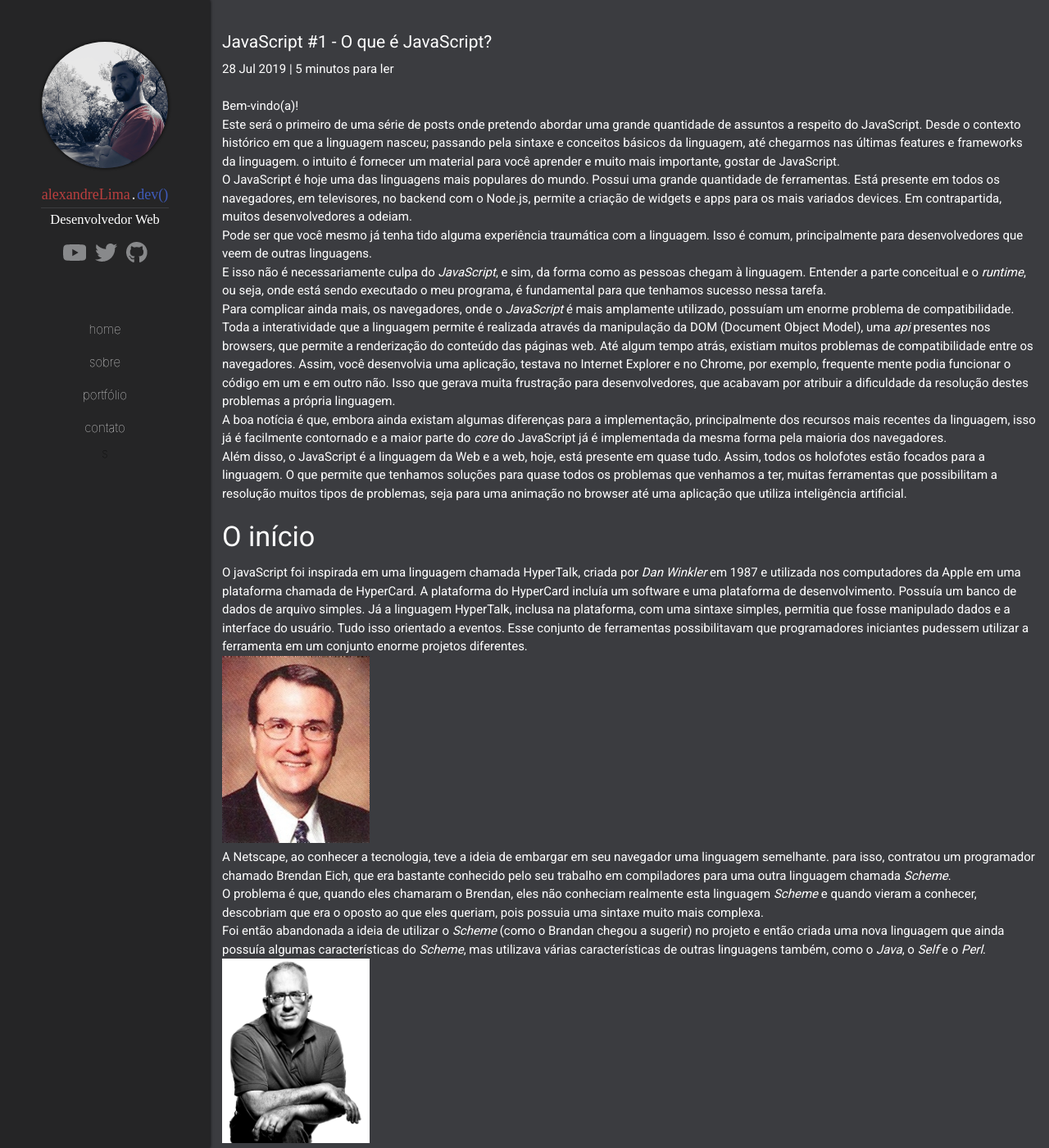
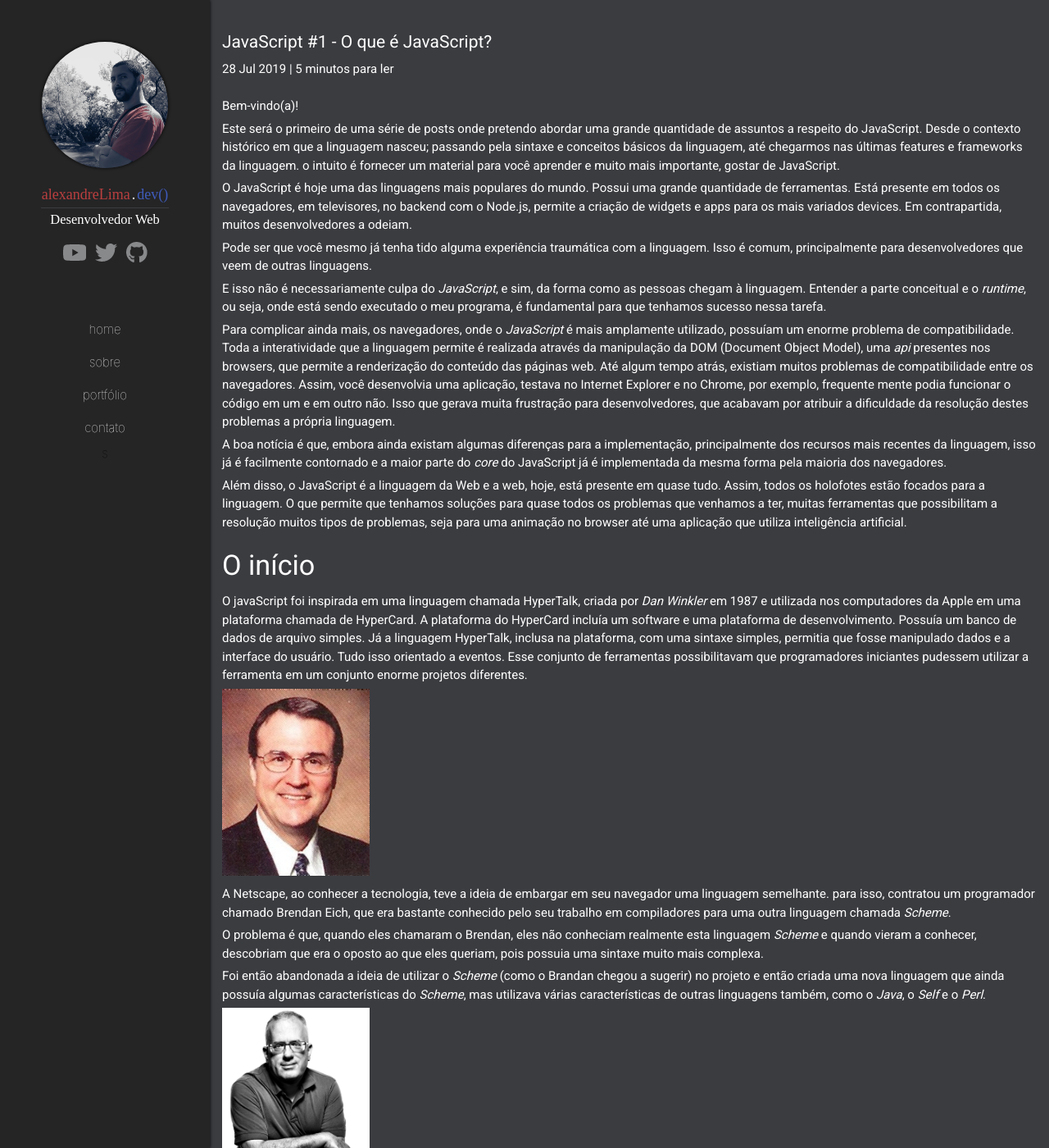
Before and after one commit to Alexandresl/alexandrelima-dev, a Jekyll site: the page built from _posts/2019-07-28-javascript-1-o-que-é-javascript.md, in a window 1280 px wide and 1400 px high. Shown: the whole window at 82% size. Built offline with Jekyll 4.4.1, drawn with Linux system fonts in a browser that asks for light colours; some web fonts are replaced; comment, search, counter and statistics services are not loaded.

Commit message:
modificação css

```diff
--- a/assets/style/style.css
+++ b/assets/style/style.css
@@ -15,6 +15,10 @@
 
 body {
     background-color: #3B3C40;
+}
+
+p {
+    margin-bottom: 5px;
 }
 
 .logo-part {
```
